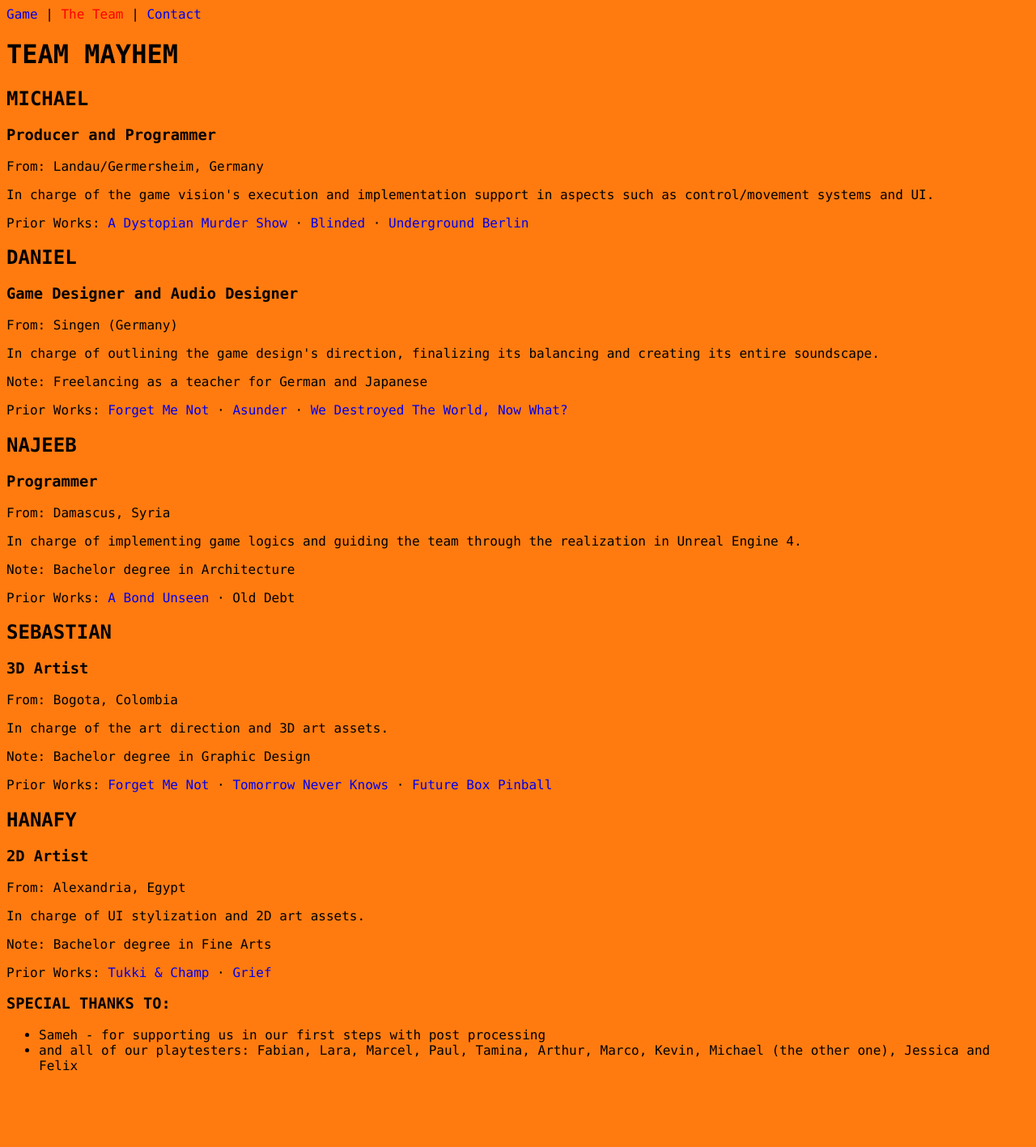
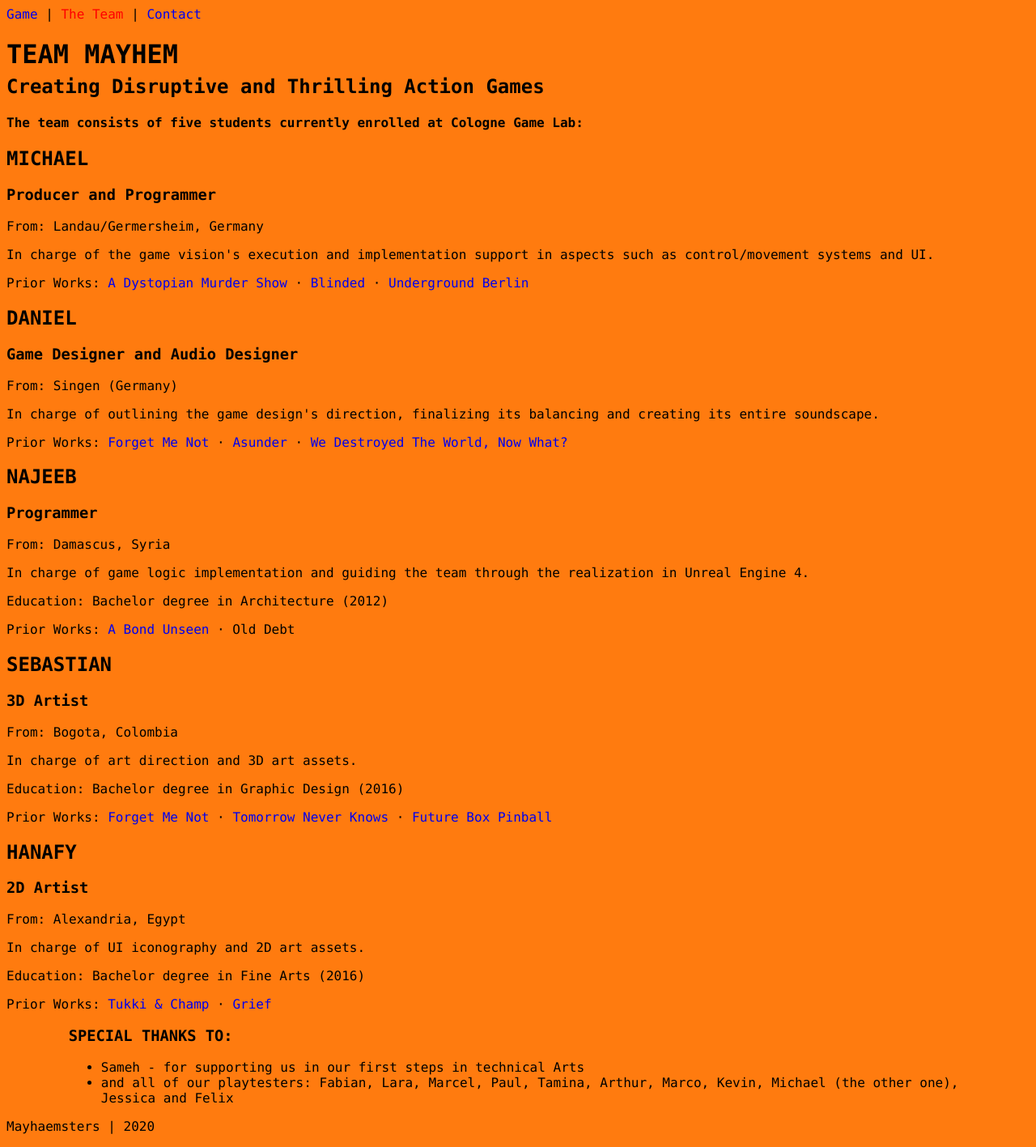
Before and after one commit to m-gebhart/mayhaemsters.github.io, a Jekyll site: the page docs/team.html, which Jekyll copies as it is, in a window 1280 px wide. Shown: the whole page at 81% size. Built offline with Jekyll 4.4.1, drawn with Linux system fonts in a browser that asks for light colours; before the commit the page ends 1342 px from its top, so only the background shows below that.

Commit message:
Add files via upload

```diff
--- a/docs/index.html
+++ b/docs/index.html
@@ -3,6 +3,7 @@
 <head>
     <meta charset="utf-8">
     <title>MAYHAEMSTERS</title>
+    <link rel="icon" href="/assets/png/favicon.png" type="image/png" />
     <link rel="stylesheet" href="/assets/css/styles.css">
 </head>
 <body>
@@ -12,18 +13,19 @@
             <a href="/team.html">The Team</a> |
             <a href="/contact.html">Contact</a>
         </nav>
-        <img src="/assets/png/Logo.png" class="logo" alt="mayhaemsters-title" />
+        <img src="/assets/png/logo.png" class="logo" alt="mayhaemsters-title" />
         <div class="main text-box">
             <iframe class="trailer" src="https://www.youtube.com/embed/kcvsO3s0WYQ" frameborder="0" allow="accelerometer; autoplay; encrypted-media; gyroscope; picture-in-picture" allowfullscreen=""></iframe>
             <div class="description">
                 <p><b>Mayhaemsters</b> is a competitive multiplayer game for up to four players where players control hamsters on paper airplanes as they fly around on a continuously morphing beach while trying to shoot each other down with the goal of being the last hamster alive.</p>
                 <p>Meanwhile, randomly appearing items can be used to influence the controls of your enemy players.</p>
-                <p>For instance, one of the more striking items cause the four major player abilities – namely Attack, Dash, Use Item and Self-Destruct - to be remapped to different action buttons over and over again.</p>
+                <p>For instance, one of the more striking items cause the four major player abilities – namely <i>Attack</i>, <i>Dash</i>, <i>Use Item</i> and <i>Self-Destruct</i> - to be remapped to different action buttons over and over again.</p>
                 <p>With that, it is not possible to fully rely on your own controls in the same way as provided by typical video game conventions.</p>
                 <p>Mayhaemsters is for players looking for a fun, dynamic and unique action experience that can be shared with your friends and families.</p>
                 <p style="text-align: center"> Developed by <a href="/team.html" class="team-mayhem"><b>TEAM MAYHEM</b></a> &middot; Coming in <span class="team-mayhem"><b>Summer 2022</b></span></p>
             </div>
         </div>
+        <p class="footnote">Mayhaemsters | 2020</p>
     </div>
 </body>
 </html>
--- a/docs/team.html
+++ b/docs/team.html
@@ -3,6 +3,7 @@
 <head>
     <meta charset="utf-8">
     <title>Mayhaemsters | Team</title>
+    <link rel="icon" href="/assets/png/favicon.png" type="image/png" />
     <link rel="stylesheet" href="/assets/css/styles.css">
 </head>
 <body>
@@ -12,7 +13,9 @@
         <a href="/contact.html">Contact</a>
     </nav>
 
-    <h1 class="team-mayhem">TEAM MAYHEM</h1>
+    <h1 class="title">TEAM MAYHEM</h1>
+    <h2 class="team-mayhem" style="margin-top:-15px">Creating Disruptive and Thrilling Action Games</h2>
+    <h4>The team consists of five students currently enrolled at Cologne Game Lab:</h4>
     <div class="profile text-box">
         <h2>MICHAEL</h2>
         <h3>Producer and Programmer</h3>
@@ -25,37 +28,39 @@
         <h3>Game Designer and Audio Designer</h3>
         <p>From: Singen (Germany) </p>
         <p>In charge of outlining the game design's direction, finalizing its balancing and creating its entire soundscape.</p>
-        <p>Note: Freelancing as a teacher for German and Japanese</p>
         <p>Prior Works: <a href="https://colognegamelab.de/study-programs/student-projects/forget-me-not-2018-19/">Forget Me Not</a> &middot; <a href="https://colognegamelab.de/study-programs/student-projects/asunder-st-2019/">Asunder</a> &middot; <a href="http://www.danielbaracotti.com/world.html">We Destroyed The World, Now What?</a></p>
     </div>
     <div class="profile text-box">
         <h2>NAJEEB</h2>
         <h3>Programmer</h3>
         <p>From: Damascus, Syria</p>
-        <p>In charge of implementing game logics and guiding the team through the realization in Unreal Engine 4.</p>
-        <p>Note: Bachelor degree in Architecture</p>
+        <p>In charge of game logic implementation and guiding the team through the realization in Unreal Engine 4.</p>
+        <p>Education: Bachelor degree in Architecture (2012)</p>
         <p>Prior Works: <a href="https://colognegamelab.de/study-programs/student-projects/a-bond-unseen/">A Bond Unseen</a> &middot; Old Debt</p>
     </div>
     <div class="profile text-box">
         <h2>SEBASTIAN</h2>
         <h3>3D Artist</h3>
         <p>From: Bogota, Colombia</p>
-        <p>In charge of the art direction and 3D art assets.</p>
-        <p>Note: Bachelor degree in Graphic Design</p>
+        <p>In charge of art direction and 3D art assets.</p>
+        <p>Education: Bachelor degree in Graphic Design (2016)</p>
         <p>Prior Works: <a href="https://colognegamelab.de/study-programs/student-projects/forget-me-not-2018-19/">Forget Me Not</a> &middot; <a href="https://colognegamelab.de/study-programs/student-projects/tomorrow-never-knows-st-2019/">Tomorrow Never Knows</a> &middot; <a href="https://colognegamelab.de/study-programs/student-projects/future-box-pinball-st-2020/">Future Box Pinball</a></p>
     </div>
     <div class="profile text-box">
         <h2>HANAFY</h2>
         <h3>2D Artist</h3>
         <p>From: Alexandria, Egypt</p>
-        <p>In charge of UI stylization and 2D art assets.</p>
-        <p>Note: Bachelor degree in Fine Arts</p>
+        <p>In charge of UI iconography and 2D art assets.</p>
+        <p>Education: Bachelor degree in Fine Arts (2016)</p>
         <p>Prior Works: <a href="https://colognegamelab.de/study-programs/student-projects/the-bridge-2018-19/">Tukki & Champ</a> &middot; <a href="https://colognegamelab.de/study-programs/student-projects/grief-st-2019/">Grief</a></p>
     </div>
-    <h3>SPECIAL THANKS TO:</h3>
-    <ul>
-        <li>Sameh - for supporting us in our first steps with post processing</li>
-        <li>and all of our playtesters: Fabian, Lara, Marcel, Paul, Tamina, Arthur, Marco, Kevin, Michael (the other one), Jessica and Felix</li>
-    </ul>
+    <div class="text-box" style="margin: 0 6vw">
+        <h3>SPECIAL THANKS TO:</h3>
+        <ul>
+            <li>Sameh - for supporting us in our first steps in technical Arts</li>
+            <li>and all of our playtesters: Fabian, Lara, Marcel, Paul, Tamina, Arthur, Marco, Kevin, Michael (the other one), Jessica and Felix</li>
+        </ul>
+    </div>
+    <p class="footnote">Mayhaemsters | 2020</p>
 </body>
 </html>
```
Also changed, not shown: docs/assets/css/styles.css (+16 -3 lines), docs/contact.html (+6 -3 lines), docs/assets/png/favicon.png (added), docs/assets/png/logo.png (added).
